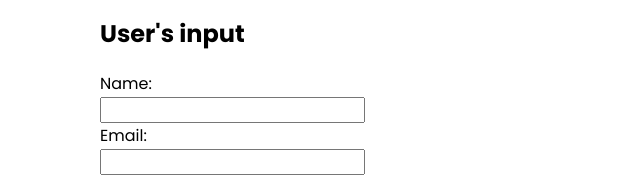
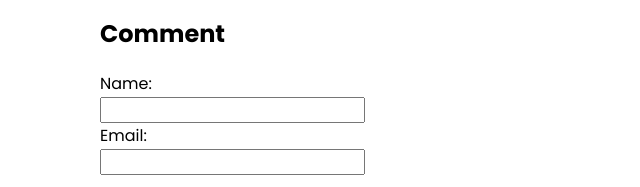
Before and after one commit to tongpool-h/html-without-css-profile, a plain HTML site: page index.html in a window 1280 px wide. Shown: the part 807-994 px from the top of the page, 0-640 px from the left. Drawn offline with Linux system fonts and the light colour scheme.

Commit message:
Update index.html version 2

```diff
--- a/index.html
+++ b/index.html
@@ -1,5 +1,6 @@
 <!DOCTYPE html>
 <html lang="en">
+
 <head>
     <meta charset="UTF-8">
     <meta name="viewport" content="width=device-width, initial-scale=1.0">
@@ -12,7 +13,6 @@
 
     <style>
         @import url('https://fonts.googleapis.com/css2?family=Poppins:wght@100;300;400;500;700&display=swap');
-
         * {
             font-family: 'Poppins', sans-serif;
         }
@@ -24,6 +24,7 @@
     </style>
 
 </head>
+
 <body>
 
     <h1>About me</h1>
@@ -51,7 +52,7 @@
         <li>Database</li>
     </ul>
 
-    <h2>User's input</h2>
+    <h2>Comment</h2>
     <form action="">
         <label for="">Name:</label> <br>
         <input type="text" name="" id=""> <br>
@@ -62,4 +63,5 @@
 
 
 </body>
+
 </html>
```
